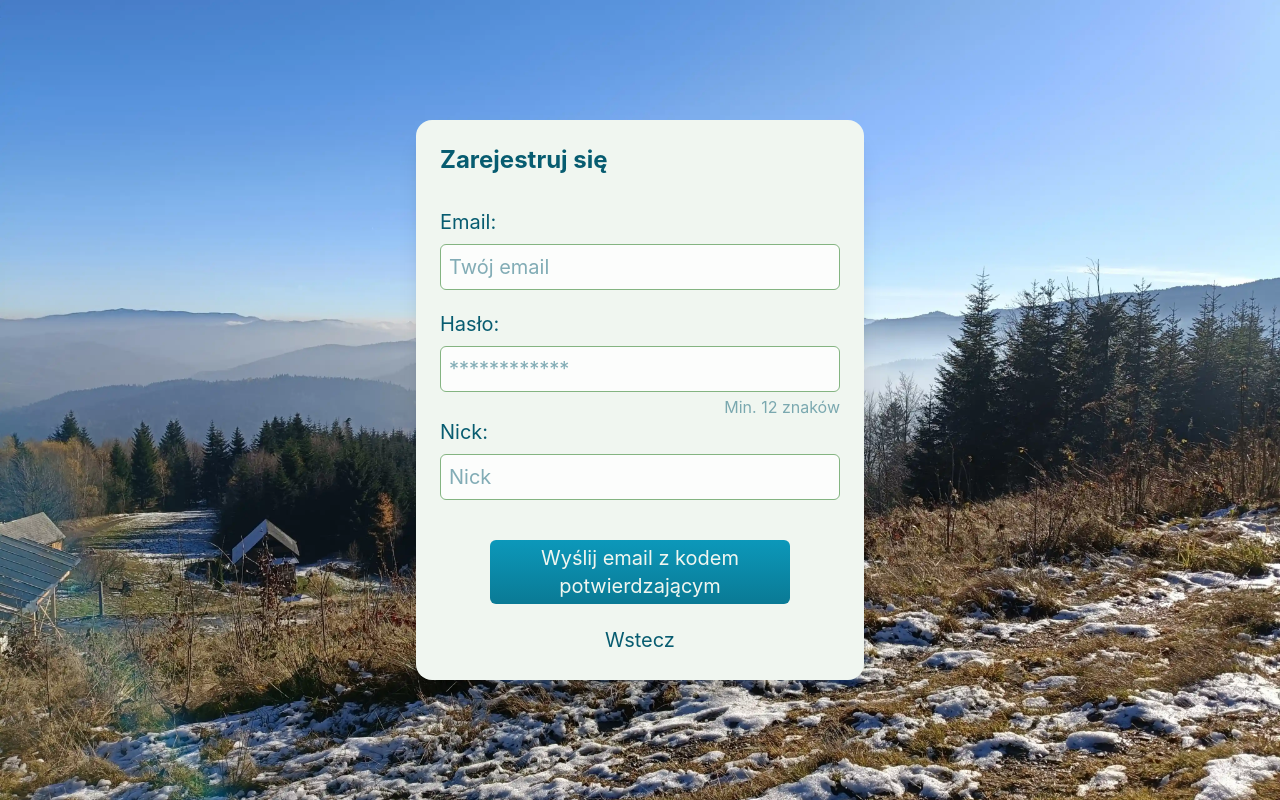
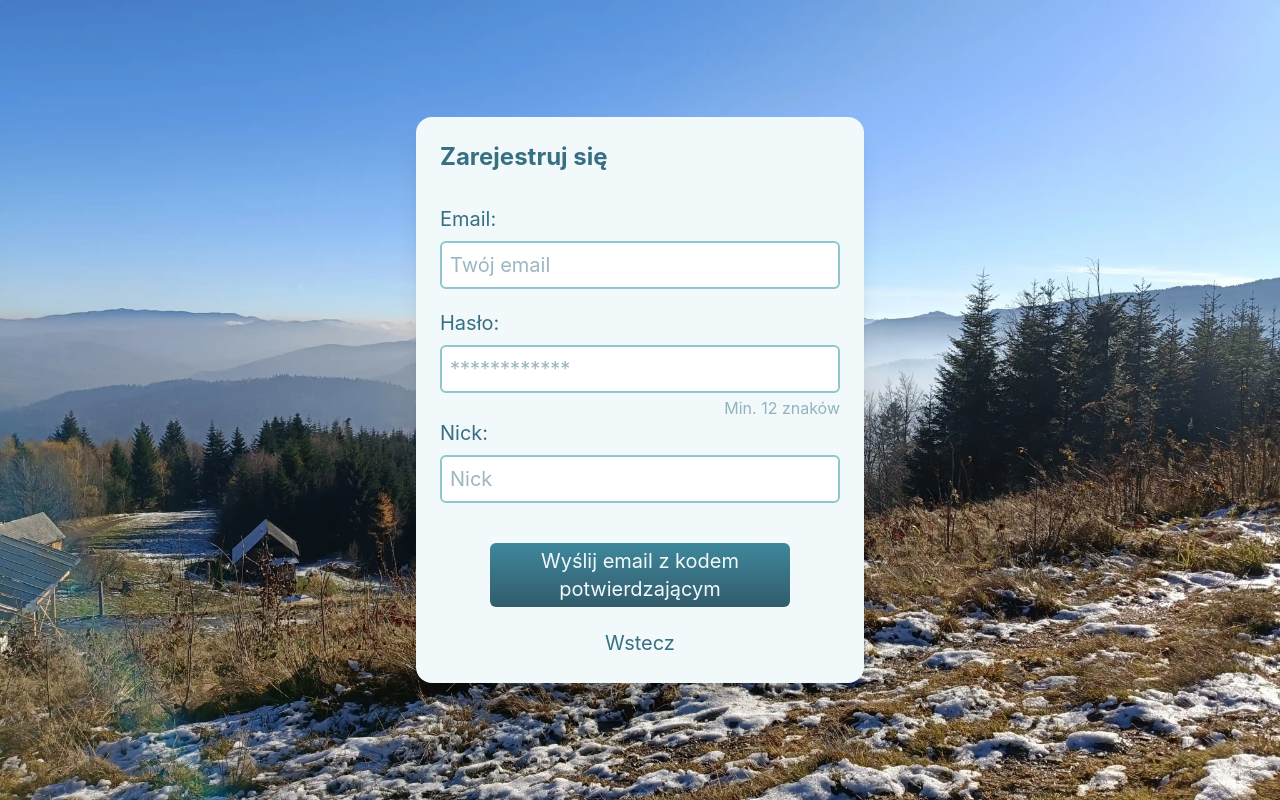
Before and after one commit to bonsilapra/niegorzysci, a React (Vite) app: page /signup in a window 1280 px wide. Built offline with nearby package versions, Linux system fonts and the light colour scheme; no server answers.

Commit message:
Adjust colors once again

```diff
--- a/src/components/Buttons.jsx
+++ b/src/components/Buttons.jsx
@@ -3,14 +3,14 @@ import cx from 'classnames';
 import {Loader} from './Loader';
 
 const btnCommonClass = 'self-center flex justify-center items-center md:w-3/4 w-full h-16 rounded-md ';
-const btnPrimaryClass = 'text-secondary-100 p-3 bg-linear-to-t from-primary-500 to-primary-400';
-const btnSecondaryClass = 'text-primary-1000 p-3 bg-linear-to-t from-secondary-400 to-secondary-300';
+const btnPrimaryClass = 'text-primary-0 p-3 bg-linear-to-t from-primary-700 to-primary-400';
+const btnSecondaryClass = 'text-primary-0 p-3 bg-linear-to-t from-secondary-600 to-secondary-400';
 
 const animationCommonClass = 'bg-linear-to-t transition delay-50 duration-400 ease-in-out hover:shadow-md hover:scale-103 hover:bg-linear-to-t ';
-const animationPrimaryClass = 'from-primary-500 to-primary-400 hover:from-primary-600 hover:to-primary-500';
-const animationSecondaryClass = 'from-secondary-400 to-secondary-300 hover:from-secondary-500 hover:to-secondary-400';
+const animationPrimaryClass = 'hover:from-primary-600 hover:to-primary-400';
+const animationSecondaryClass = 'hover:from-secondary-500 hover:to-secondary-400';
 
-const disabledPrimaryClass = 'bg-primary-100 text-primary-300';
+const disabledPrimaryClass = 'bg-primary-200 text-primary-400';
 
 const simpleClass = 'self-center flex justify-center items-center md:w-3/4 w-full h-8 text-primary-600 mt-5 hover:underline hover:decoration-primary-400';
 
--- a/src/components/Inputs.jsx
+++ b/src/components/Inputs.jsx
@@ -12,9 +12,9 @@ export const UserInput = ({
 	isDisabled,
 	cssClass,
 }) => {
-
-	const inputFocus = 'focus:border-secondary-500 focus:bg-secondary-0';
-	const inputActive = 'active:border-secondary-600 active:bg-secondary-200';
+	const inputDefault = 'border-primary-300 bg-white';
+	const inputFocus = 'focus:border-primary-500 focus:bg-primary-0';
+	const inputActive = 'active:border-primary-600 active:bg-primary-200';
 
 	return (
 		<>
@@ -29,7 +29,7 @@ export const UserInput = ({
 				type={type}
 				name={name}
 				placeholder={placeholder}
-				className={cx('p-2 mb-5 border rounded-md border-secondary-400 bg-secondary-0', inputFocus, inputActive, cssClass)}
+				className={cx('p-2 mb-5 border-2 rounded-md', inputDefault, inputFocus, inputActive, cssClass)}
 				value={value}
 				required={isRequired}
 				onChange={onChange}
--- a/src/index.css
+++ b/src/index.css
@@ -1,21 +1,28 @@
 @import "tailwindcss";
 
 @theme {
-	--color-primary-0: #eefbfe;
-	--color-primary-100: #b7edfa;
-	--color-primary-200: #5bd6f4;
-	--color-primary-300: #0eb6df;
-	--color-primary-400: #0C98BA;
-	--color-primary-500: #0a7a95;
-	--color-primary-600: #075c70;
-	--color-primary-1000: #021f26;
-	--color-secondary-0: #fcfdfc;
-	--color-secondary-100: #f0f6f0;
-	--color-secondary-200: #D8E7D7;
-	--color-secondary-300: #c0d8be;
-	--color-secondary-400: #84b481;
-	--color-secondary-500: #629c5e;
-	--color-secondary-600: #436b40;
+	--color-primary-0: #f1f9fa;
+	--color-primary-100: #dceef1;
+	--color-primary-200: #bddde4;
+	--color-primary-300: #8fc5d1;
+	--color-primary-400: #3e889c;
+	--color-primary-500: #3e889c;
+	--color-primary-600: #376f83;
+	--color-primary-700: #325c6c;
+	--color-primary-800: #2f4e5b;
+	--color-primary-900: #2b424e;
+	--color-primary-950: #182a34;
+	--color-secondary-0: #f0f9f5;
+	--color-secondary-100: #dbf0e6;
+	--color-secondary-200: #bae0d0;
+	--color-secondary-300: #8bcab4;
+	--color-secondary-400: #5bac92;
+	--color-secondary-500: #3e9c81;
+	--color-secondary-600: #28735f;
+	--color-secondary-700: #205c4e;
+	--color-secondary-800: #1c493e;
+	--color-secondary-900: #183c34;
+	--color-secondary-950: #0c221e;
 }
 
 .loader {
--- a/src/layouts/Layout.jsx
+++ b/src/layouts/Layout.jsx
@@ -9,7 +9,7 @@ export const Layout = ({children}) => {
 		? 'bg-secondary-200'
 		: 'bg-[url(/img/background.webp)]';
 
-	const beforeLoginContainer = 'w-2/3 max-w-md rounded-2xl bg-secondary-100 flex flex-col p-6 shadow-xl text-primary-600 text-xl';
+	const beforeLoginContainer = 'w-2/3 max-w-md rounded-2xl bg-primary-0 flex flex-col p-6 shadow-xl text-primary-600 text-xl';
 	const afterLoginContainer = 'w-3/4 max-w-md';
 
 	return (
```
